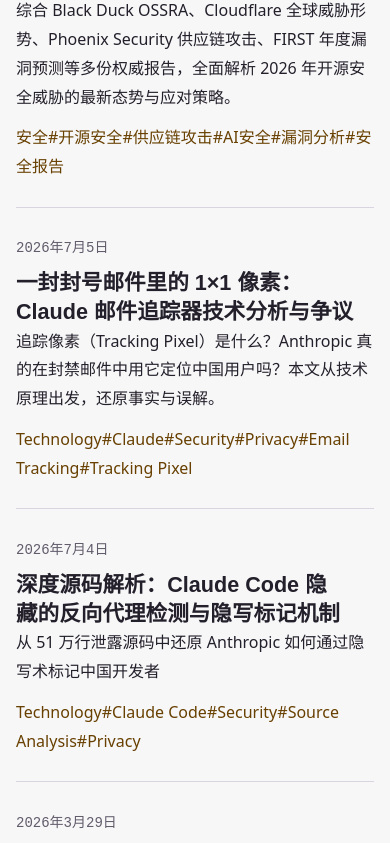
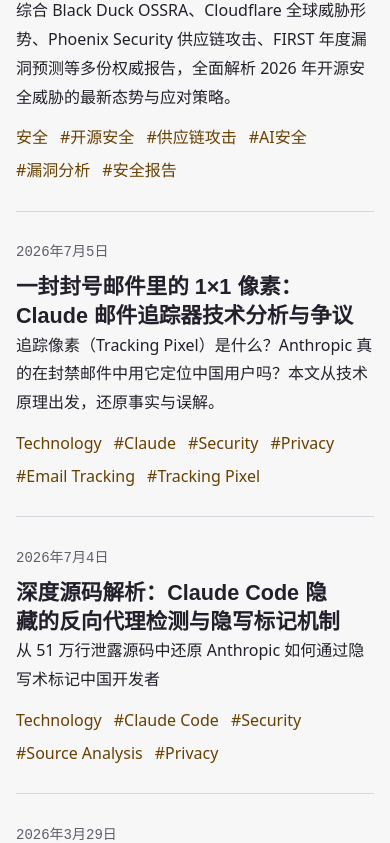
Before and after one commit to xinvxueyuan/xinvxueyuan.github.io, a Next.js app: page / in a window 390 px wide. Shown: the part 879-1722 px from the top of the page. Built offline with nearby package versions, Linux system fonts and the light colour scheme.

Commit message:
fix: wrap mobile taxonomy links
Signed-off-by: 新v学员 <xinvxueyuan@yeah.net>

```diff
--- a/src/app/globals.css
+++ b/src/app/globals.css
@@ -518,6 +518,18 @@
   text-wrap: pretty;
 }
 
+.post-card__taxonomy {
+  display: flex;
+  min-width: 0;
+  flex-wrap: wrap;
+  gap: 0.25rem 0.75rem;
+}
+
+.post-card__taxonomy a {
+  max-width: 100%;
+  overflow-wrap: anywhere;
+}
+
 .page-shell--article {
   width: min(var(--content-width), calc(100% - 2 * var(--page-gutter)));
 }
--- a/src/components/post-card.tsx
+++ b/src/components/post-card.tsx
@@ -19,7 +19,7 @@
 			</h3>
 			{post.description ? <p>{post.description}</p> : null}
 			{post.category || post.tags.length ? (
-				<p>
+				<p className="post-card__taxonomy">
 					{post.category ? (
 						<a
 							href={`/categories/${encodeURIComponent(getTaxonomySlug(post.category))}/`}
```
Also changed, not shown: 1 other file (tests, documents, lock files or other folders).
